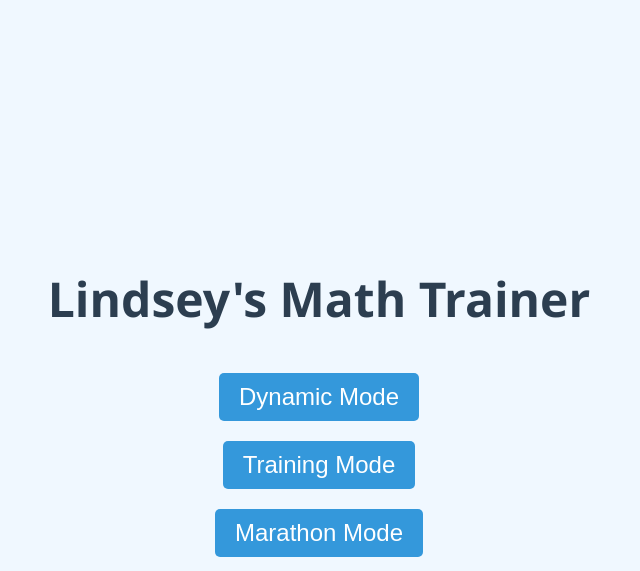
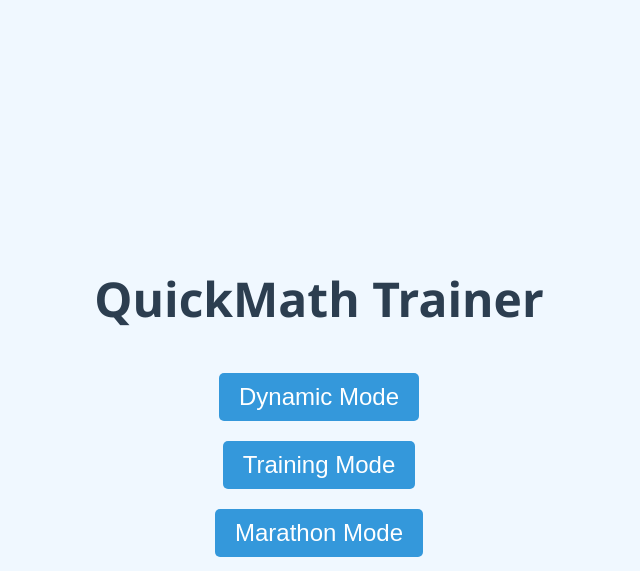
Before and after one commit to DanJung1/math-trainer, a Flask app: page / in a window 1280 px wide. Shown: the top 571 px of the page, without its empty margins (321-961 px from the left). Run offline with Flask 3, Linux system fonts and the light colour scheme.

Commit message:
temp change to title

```diff
--- a/templates/menu.html
+++ b/templates/menu.html
@@ -3,7 +3,7 @@
 <head>
     <meta charset="UTF-8">
     <meta name="viewport" content="width=device-width, initial-scale=1.0">
-    <title>Lindsey's Math Trainer</title>
+    <title>QuickMath Trainer</title>
     <!--  Mental Math Trainer -->
     <style>
         body {
@@ -40,7 +40,7 @@
     </style>
 </head>
 <body>
-<h1>Lindsey's Math Trainer</h1>
+<h1>QuickMath Trainer</h1>
 <!-- Mental Math Trainer-->
 <button onclick="location.href='/dynamic'">Dynamic Mode</button>
 <button onclick="location.href='/training'">Training Mode</button>
```
